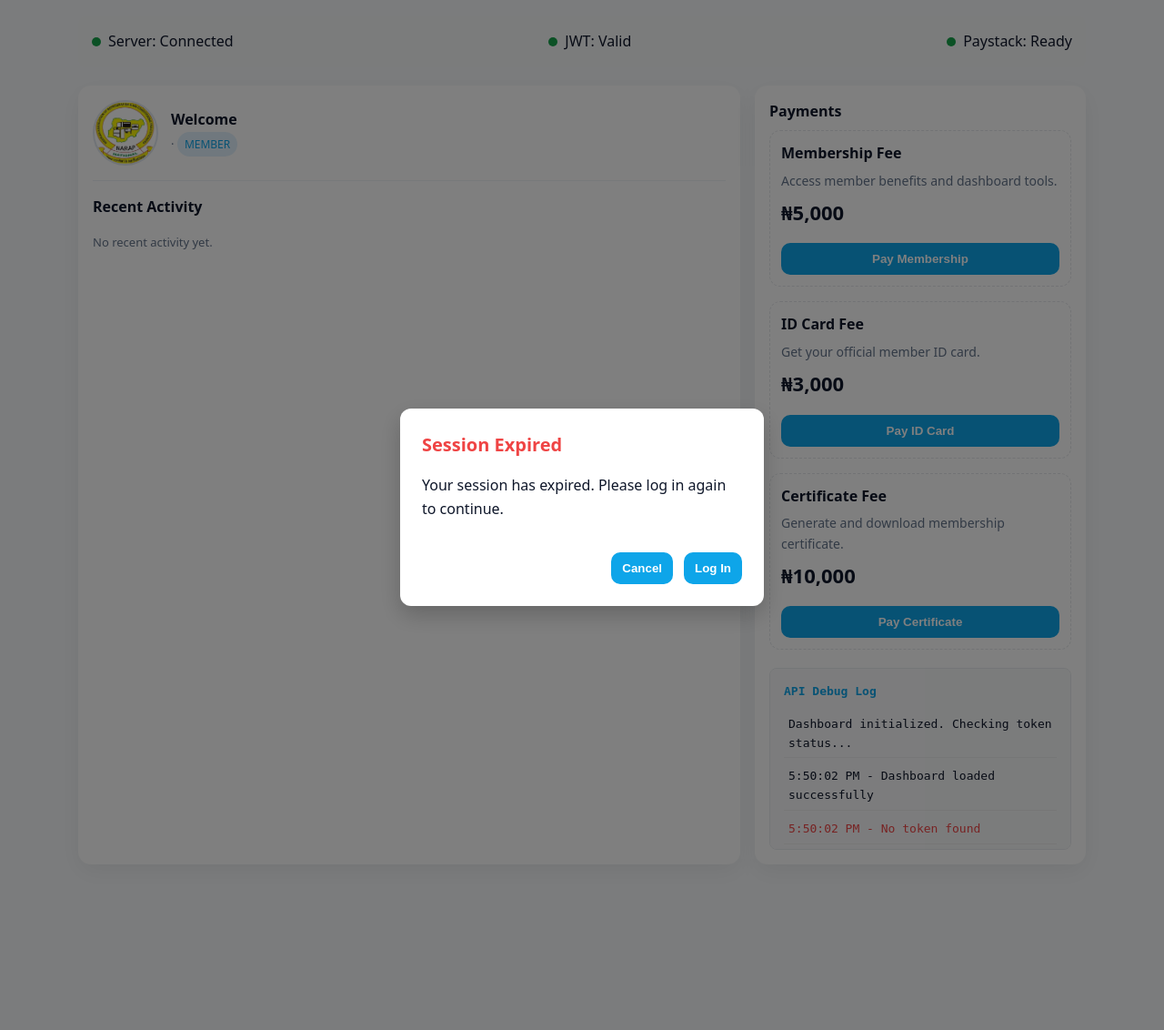
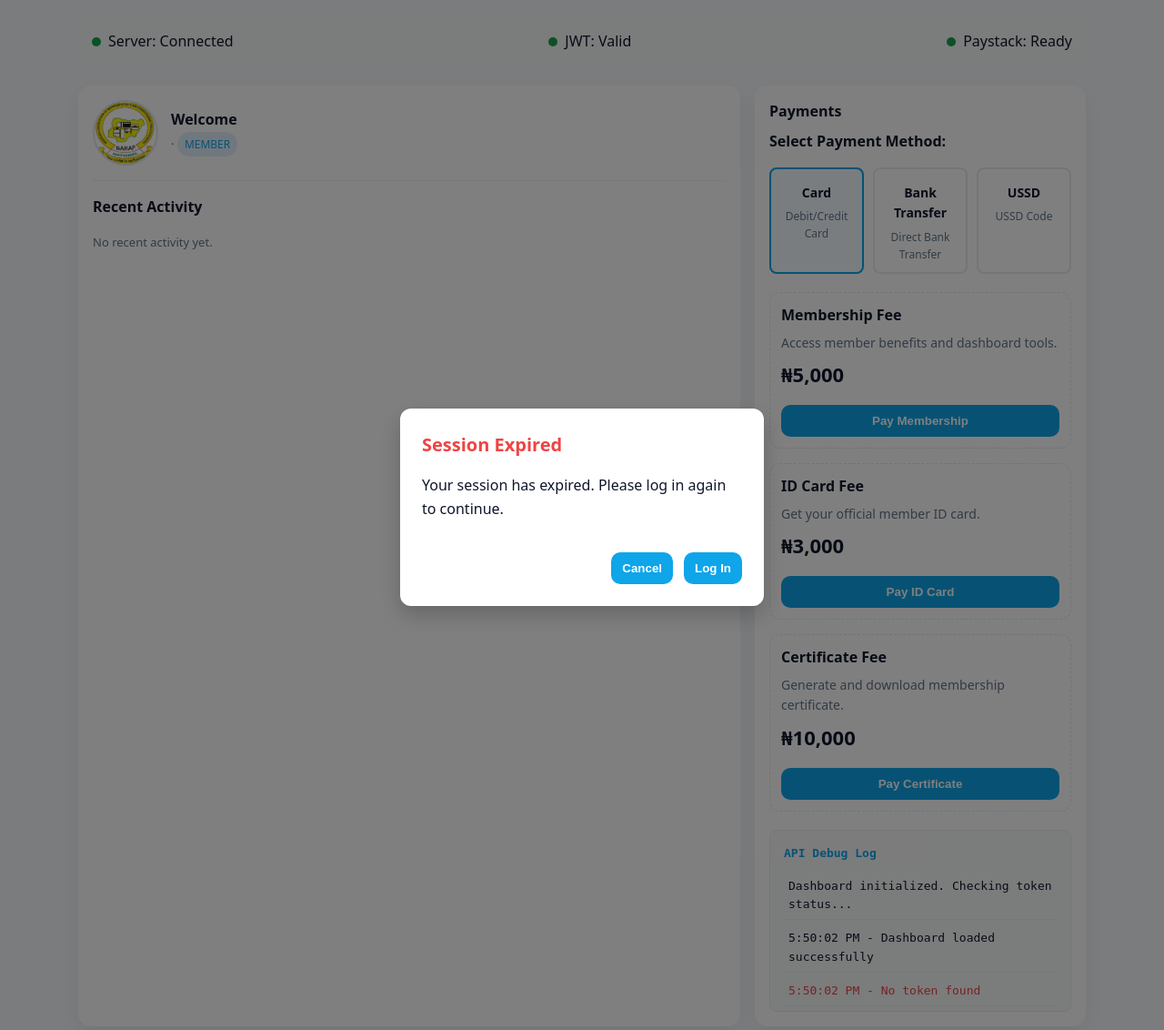
Before and after one commit to Mr-Simplicity-dev/NARAPnational, a PHP site: page /member/dashboard.php in a window 1280 px wide. Shown: the part 73-1205 px from the top of the page at 91% size. Run offline with PHP 8.4, Linux system fonts and the light colour scheme.

Commit message:
make changes

```diff
--- a/public/member/dashboard.php
+++ b/public/member/dashboard.php
@@ -93,6 +93,29 @@
         }
         .notification.show { transform: translateX(0); }
         .notification.success { background: var(--ok); }
+
+        /* Payment methods */
+        .payment-methods {
+            display: grid; grid-template-columns: repeat(3, 1fr);
+            gap: 10px; margin: 15px 0;
+        }
+        .payment-method {
+            border: 2px solid #e9ecef; border-radius: 8px;
+            padding: 10px; text-align: center; cursor: pointer;
+            transition: all 0.3s;
+        }
+        .payment-method:hover {
+            border-color: var(--brand); transform: translateY(-3px);
+        }
+        .payment-method.active {
+            border-color: var(--brand); background: rgba(14, 165, 233, 0.05);
+        }
+        .payment-method h4 {
+            margin: 5px 0; font-size: 14px;
+        }
+        .payment-method p {
+            margin: 0; font-size: 12px; color: var(--muted);
+        }
 
         /* Debug panel */
         .debug-panel {
@@ -200,6 +223,26 @@
             </div>
             <div class="panel">
                 <div style="font-weight:800;margin-bottom:8px">Payments</div>
+
+                <!-- Payment Method Selection -->
+                <div style="margin-bottom: 20px;">
+                    <div style="font-weight: 600; margin-bottom: 8px;">Select Payment Method:</div>
+                    <div class="payment-methods">
+                        <div class="payment-method active" data-method="card">
+                            <h4>Card</h4>
+                            <p>Debit/Credit Card</p>
+                        </div>
+                        <div class="payment-method" data-method="bank">
+                            <h4>Bank Transfer</h4>
+                            <p>Direct Bank Transfer</p>
+                        </div>
+                        <div class="payment-method" data-method="ussd">
+                            <h4>USSD</h4>
+                            <p>USSD Code</p>
+                        </div>
+                    </div>
+                </div>
+
                 <div class="pay-card">
                     <div class="h">Membership Fee</div>
                     <div class="a">Access member benefits and dashboard tools.</div>
@@ -301,6 +344,19 @@
             window.location.href = '/member/login.php';
         });
 
+        // Payment method selection
+        let selectedPaymentMethod = 'card';
+        document.querySelectorAll('.payment-method').forEach(method => {
+            method.addEventListener('click', function() {
+                document.querySelectorAll('.payment-method').forEach(m => {
+                    m.classList.remove('active');
+                });
+                this.classList.add('active');
+                selectedPaymentMethod = this.getAttribute('data-method');
+                addDebugLog(`Payment method selected: ${selectedPaymentMethod}`);
+            });
+        });
+
         function getToken(){
             const ls = localStorage.getItem('jwt') || localStorage.getItem('token') || localStorage.getItem('authToken');
             const ss = sessionStorage.getItem('jwt') || sessionStorage.getItem('token') || sessionStorage.getItem('authToken');
@@ -350,7 +406,7 @@
                 return Promise.reject(new Error('Invalid token'));
             }
 
-            addDebugLog(`Initializing payment: ${purpose}, Amount: ${amount}`);
+            addDebugLog(`Initializing payment: ${purpose}, Amount: ${amount}, Method: ${selectedPaymentMethod}`);
 
             return fetch('/api/payments/init', {
                 method:'POST',
@@ -358,7 +414,7 @@
                     'Content-Type':'application/json',
                     'Authorization':'Bearer ' + getToken()
                 },
-                body: JSON.stringify({ amount, purpose })
+                body: JSON.stringify({ amount, purpose, method: selectedPaymentMethod })
             })
             .then(response => {
                 addDebugLog(`Payment init response: ${response.status} ${response.statusText}`);
--- a/src/routes/payments.js
+++ b/src/routes/payments.js
@@ -1,6 +1,6 @@
 import express from 'express';
 import axios from 'axios';
-import payment from '../models/Payment.js';
+import Payment from '../models/payment.js';
 import User from '../models/User.js';
 import { requireAuth } from '../middleware/auth.js';
 
```
